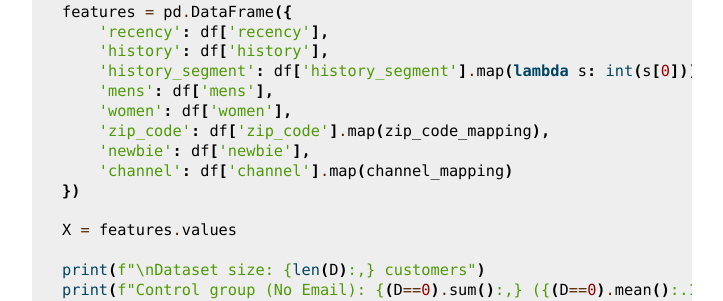
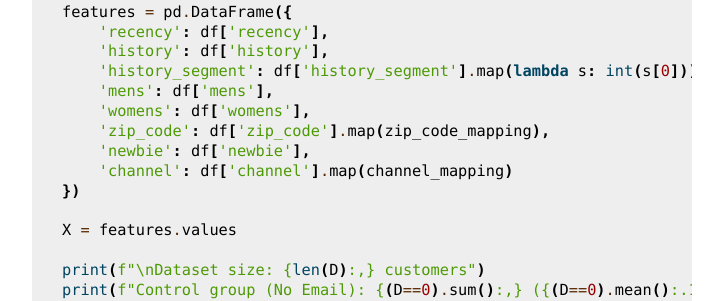
Before and after one commit to CyberAgentAILab/python-dte-adjustment, a Sphinx documentation site: the page built from docs/source/tutorials/hillstrom.rst, in a window 1280 px wide and 900 px high, scrolled down 951 px. Shown: the part 158-459 px from the top of the window, without its empty margins (388-1111 px from the left). Built offline with Sphinx 7.4.7, drawn with Linux system fonts in a browser that asks for light colours.

Commit message:
fix column name (#77)

```diff
--- /dev/null
+++ b/_typos.toml
@@ -0,0 +1,4 @@
+[default.extend-words]
+# Allow dataset-specific column names from Hillstrom dataset
+womens = "womens"
+mens = "mens"
--- a/docs/source/tutorials/hillstrom.rst
+++ b/docs/source/tutorials/hillstrom.rst
@@ -44,7 +44,7 @@ Data Setup and Loading
         'history': df['history'],
         'history_segment': df['history_segment'].map(lambda s: int(s[0])),
         'mens': df['mens'],
-        'women': df['women'],
+        'womens': df['womens'],
         'zip_code': df['zip_code'].map(zip_code_mapping),
         'newbie': df['newbie'],
         'channel': df['channel'].map(channel_mapping)
```
